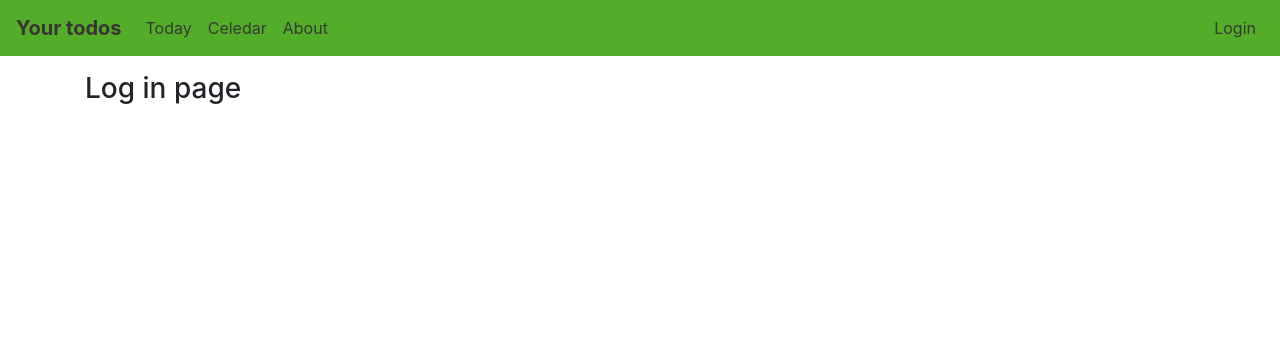
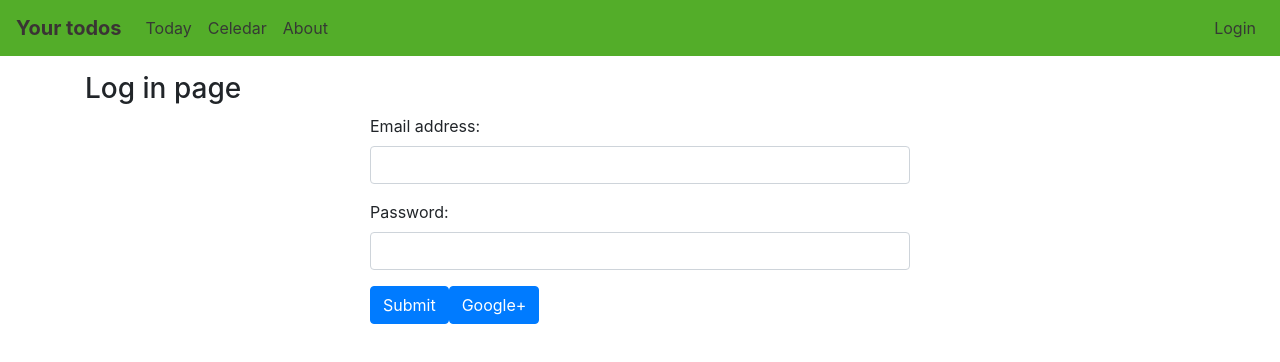
Before and after one commit to kAVArd/auth-example-frontend, a React (Create React App) app: page /login in a window 1280 px wide. Shown: the top 362 px of the page. Built offline with nearby package versions, Linux system fonts and the light colour scheme; no server answers.

Commit message:
add auth method

```diff
--- a/src/actions/auth.js
+++ b/src/actions/auth.js
@@ -5,8 +5,7 @@ export const LOGOUT = 'LOGOUT'
 
 export const authWithGoogle = (dispatch) => {
   axios.get(`${process.env.REACT_APP_BACKEND_URL}/login/google`)
-    .then(res => res.data)
-    .then(message => dispatch({ type: AUTHWITHGOOGLE, payload: message }))
+    .then(res => console.log(res))
 }
 
 export const logout = (dispatch) => {
--- a/src/components/Login.js
+++ b/src/components/Login.js
@@ -1,22 +1,29 @@
-import React, { useEffect } from 'react'
-import { useSelector, useDispatch } from 'react-redux'
-import { authWithGoogle, logout } from '../actions/auth'
+import React from 'react'
+import { useDispatch } from 'react-redux'
+import { authWithGoogle } from '../actions/auth'
 
 const Login = (props) => {
-  const messageLogin = useSelector(reducers => reducers.auth.messageLogin)
-  const messageLogout = useSelector(reducers => reducers.auth.messageLogout)
   const dispatch = useDispatch()
-
-  useEffect(() => {
-    authWithGoogle(dispatch)
-    logout(dispatch)
-  }, [dispatch])
 
   return (
     <>
       <h3 className='header'>Log in page</h3>
-      {console.log(messageLogin)}
-      {console.log(messageLogout)}
+      <div className='row justify-content-center'>
+        <div className='col-6'>
+          <form>
+            <div className='form-group'>
+              <label htmlFor='email'>Email address:</label>
+              <input type='email' className='form-control' id='email' />
+            </div>
+            <div className='form-group'>
+              <label htmlFor='pwd'>Password:</label>
+              <input type='password' className='form-control' id='pwd' />
+            </div>
+            <button type='submit' className='btn btn-primary'>Submit</button>
+            <button type='submit' className='btn btn-primary' onClick={authWithGoogle(dispatch)}>Google+</button>
+          </form>
+        </div>
+      </div>
     </>
   )
 }
```
